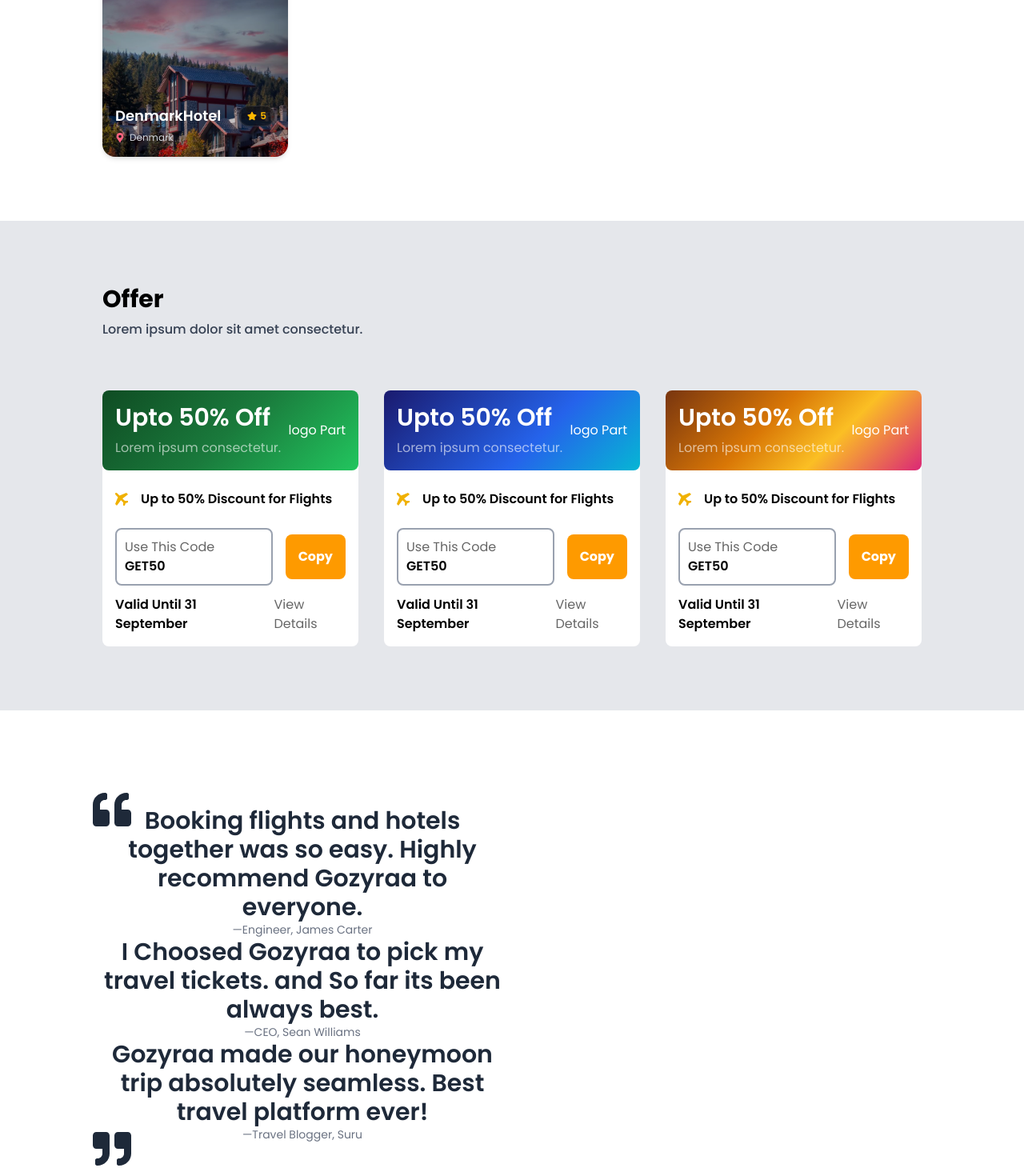
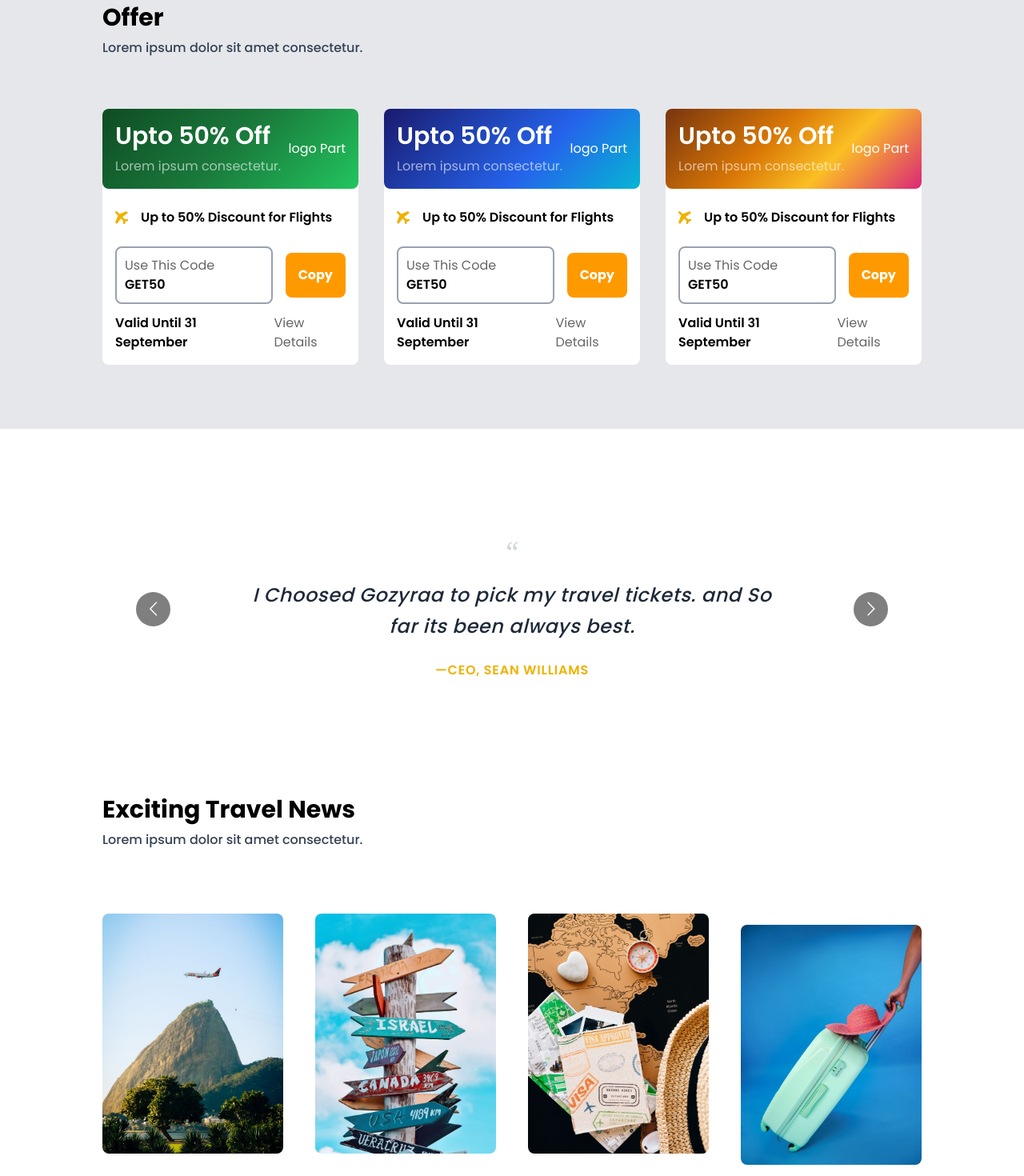
Before and after one commit to farhadhossain6996/travel, a Next.js app: page / in a window 1280 px wide. Shown: the part 2260-3730 px from the top of the page at 80% size. Built offline with nearby package versions, Linux system fonts and the light colour scheme.

Commit message:
Reviews part is done

```diff
--- /dev/null
+++ b/app/components/Home/Footer/Footer.tsx
@@ -0,0 +1,11 @@
+import React from 'react'
+
+const Footer = () => {
+  return (
+    <div className='pt-16 pb-16'>
+        <div className="w-[80%] mx-auto items-start grid grid-cols-1 sm:grid-cols-2 md:grid-cols-3 lg:grid-cols-4"></div>
+    </div>
+  )
+}
+
+export default Footer
--- a/app/components/Home/Reviews/ReviewsSlider.tsx
+++ b/app/components/Home/Reviews/ReviewsSlider.tsx
@@ -1,34 +1,50 @@
-import { reviewSData } from '@/app/data/data'
-import React from 'react'
-import { FaQuoteLeft, FaQuoteRight } from "react-icons/fa";
+'use client'
+import { destinationData, reviewSData } from '@/app/data/data'
+import Carousel from "react-multi-carousel";
+import "react-multi-carousel/lib/styles.css";
+const responsive = {
+
+  desktop: {
+    breakpoint: { max: 3000, min: 1324, },
+    items:1,
+    slidesToSlide: 1
+  },
+  tablet: {
+    breakpoint: { max: 1324, min: 764 },
+    items: 1,
+    slidesToSlide: 1
+  },
+  mobile: {
+    breakpoint: { max: 764, min: 0 },
+    items: 1,
+    slidesToSlide: 1
+  }
+};
 
 const ReviewsSlider = () => {
   return (
-    <div className="relative">
-      <div className="absolute -top-5 left-3 -translate-x-1/2">
-          <FaQuoteLeft className=' text-5xl font-semibold text-gray-800 '/>
-      </div>
-        <div>
-      <div className="w-[500px]  text-center items-center">
-        {
-        reviewSData.map((data)=> {
-            return(
-                <div  key={data.id}>
-<p className='text-3xl font-semibold text-gray-800'>{data.review}</p>
-<p className='text-sm text-gray-500'>{data.tourist}</p>
+
+      <Carousel responsive={responsive} infinite={true} autoPlay={true} autoPlaySpeed={5000} keyBoardControl={true} >
 
 
-                </div>
-            )
-        })
-      }
-      </div>
-    </div>
-<div className="absolute -bottom-8 left-3 -translate-x-1/2">
-          <FaQuoteRight className=' text-5xl font-semibold text-gray-800 '/>
-      </div>
+{reviewSData.map((data)=>{
+    return(
+        <div key={data.id} className='py-4 px-2'>
+            <div className="max-w-2xl mx-auto text-center space-y-4">
+                <div className="text-4xl text-gray-300 font-serif leading-none">“</div>
 
-    </div>
+<p className="text-xl md:text-2xl font-medium text-gray-800 leading-relaxed tracking-wide italic">
+          {data.review}
+        </p>
+ <p className="text-sm md:text-base font-semibold text-yellow-500 tracking-wider uppercase pt-2">
+          {data.tourist}
+        </p>
+  </div>
+     </div>
+    )
+})}
+ </Carousel>
+
   )
 }
 
--- a/app/data/data.ts
+++ b/app/data/data.ts
@@ -67,13 +67,13 @@ export const hotelsData=[
         rating:4.9,
         location:"Paris,",
     },
-    {
-        id:5,
-        image:"/image/DenmarkHotel.jpg",
-        name:"DenmarkHotel",
-        rating:5.00,
-        location:"Denmark",
-    },
+    // {
+    //     id:5,
+    //     image:"/image/DenmarkHotel.jpg",
+    //     name:"DenmarkHotel",
+    //     rating:5.00,
+    //     location:"Denmark",
+    // },
 ]
 
 
--- a/app/layout.tsx
+++ b/app/layout.tsx
@@ -2,6 +2,7 @@ import type { Metadata } from "next";
 import { Poppins } from 'next/font/google';
 import "./globals.css";
 import ResponsiveNav from "./components/Home/Navbar/ResponsiveNav";
+import Footer from "./components/Home/Footer/Footer";
 
 const font = Poppins({
   weight: ['100', '200', '300', '400', '500', '600', '700', '800', '900'],
@@ -25,7 +26,11 @@ export default function RootLayout({
     >
       <body className={`${font.className} antialiased`}>
         <ResponsiveNav/>
-        {children}</body>
+        {children}
+        <Footer/>
+
+
+        </body>
     </html>
   );
 }
```
